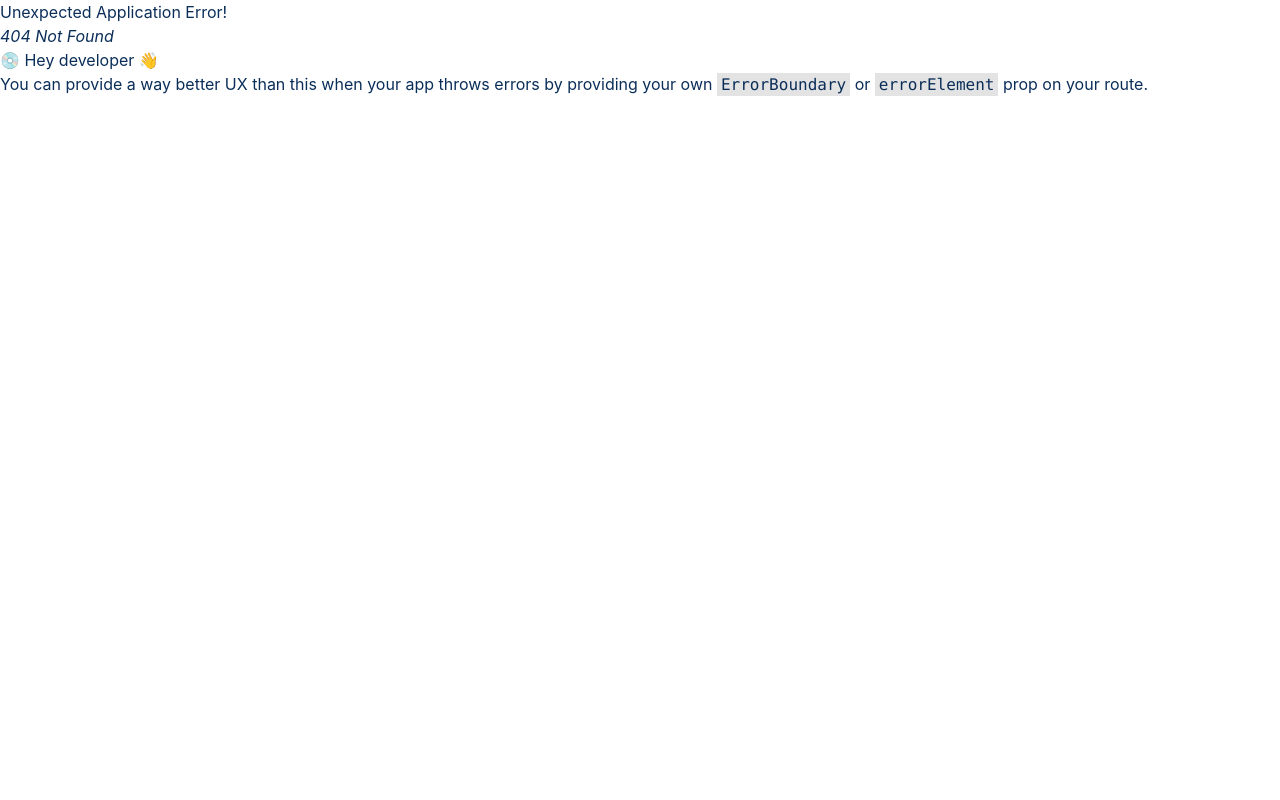
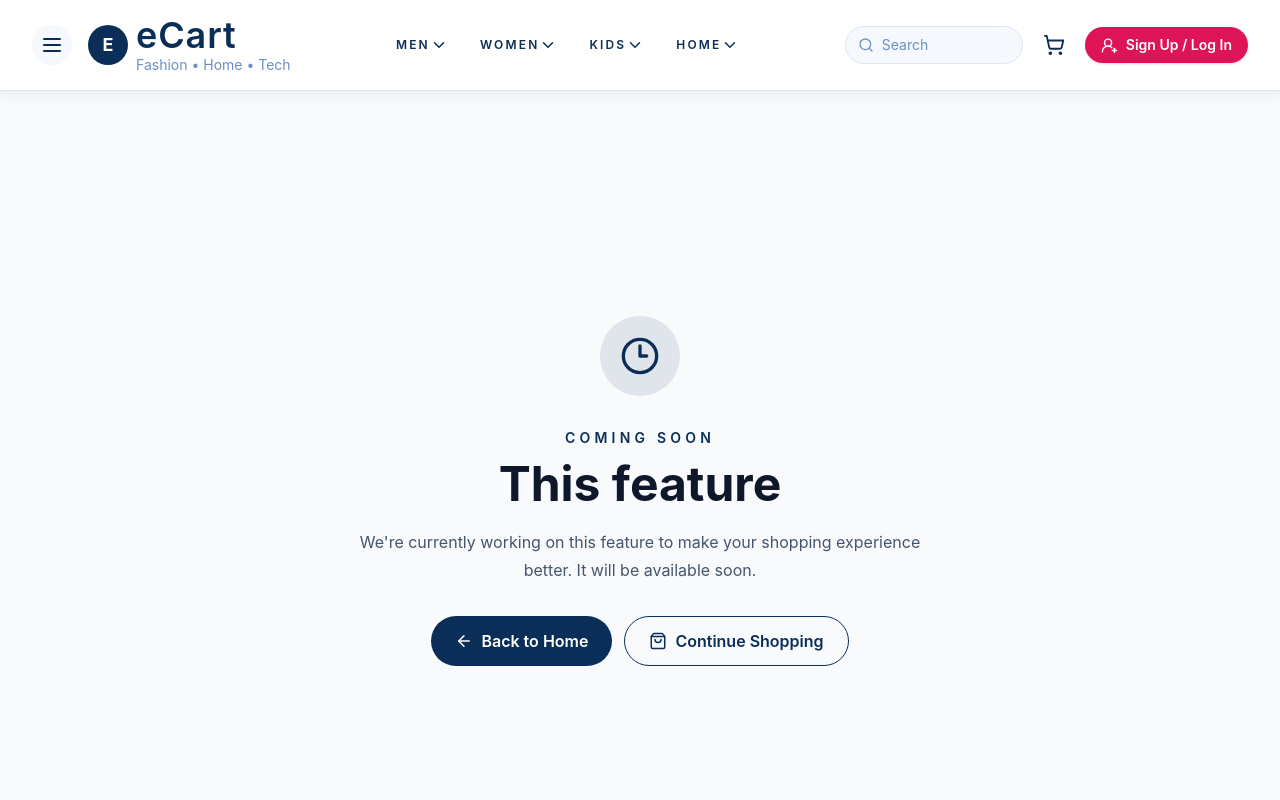
Before and after one commit to sachin-0203/eCart, a React (Vite) app in the folder frontend/: page /coming-soon in a window 1280 px wide. Before the commit this address had no page. Shown: the top 800 px of the page. Built offline with nearby package versions, Linux system fonts and the light colour scheme.

Commit message:
add cominSoonPage

```diff
--- a/frontend/src/components/cart/CartSummary.jsx
+++ b/frontend/src/components/cart/CartSummary.jsx
@@ -35,7 +35,7 @@ const CartSummary = () => {
       </div>
 
       <Link
-        to="/checkout"
+        to="/coming-soon?feature=Buy%20Now"
         className="mt-6 block rounded-lg bg-primary px-6 py-4 text-center font-semibold text-white"
       >
         Proceed to Checkout
--- a/frontend/src/components/sections/HeroSection.jsx
+++ b/frontend/src/components/sections/HeroSection.jsx
@@ -1,8 +1,10 @@
 import React from "react";
 import { ArrowRight, ShieldCheck, Sparkles, Star, Truck } from "lucide-react";
+import { useNavigate } from "react-router-dom";
 import heroImage from "../../assets/images/heroImg.jpg";
 
 const HeroSection = () => {
+  const navigate = useNavigate();
   const highlights = [
     { icon: Truck, title: "Fast delivery", text: "Across India in 24-48 hrs" },
     { icon: ShieldCheck, title: "Verified quality", text: "Trusted brands and products" },
@@ -33,11 +35,17 @@ const HeroSection = () => {
           </p>
 
           <div className="mt-8 flex flex-col gap-3 sm:flex-row sm:justify-center lg:justify-start">
-            <button className="inline-flex items-center justify-center gap-2 rounded-2xl bg-primary px-7 py-3.5 font-semibold text-white shadow-lg shadow-primary/20 transition-all duration-300 hover:-translate-y-1 hover:bg-primary-hover">
+            <button
+              className="inline-flex items-center justify-center gap-2 rounded-2xl bg-primary px-7 py-3.5 font-semibold text-white shadow-lg shadow-primary/20 transition-all duration-300 hover:-translate-y-1 hover:bg-primary-hover"
+              onClick={() => navigate("/shop/products")}
+            >
               Shop now
               <ArrowRight size={18} />
             </button>
-            <button className="rounded-2xl border border-border-color bg-white px-7 py-3.5 font-semibold text-text-primary transition-all duration-300 hover:border-primary hover:text-primary">
+            <button
+              className="rounded-2xl border border-border-color bg-white px-7 py-3.5 font-semibold text-text-primary transition-all duration-300 hover:border-primary hover:text-primary"
+              onClick={() => navigate("/shop/products")}
+            >
               Explore categories
             </button>
           </div>
--- /dev/null
+++ b/frontend/src/pages/ComingSoonPage.jsx
@@ -0,0 +1,56 @@
+import React from "react";
+import { Link, useLocation } from "react-router-dom";
+import { Clock3, ArrowLeft, ShoppingBag } from "lucide-react";
+
+const ComingSoonPage = () => {
+  const location = useLocation();
+
+  const feature = new URLSearchParams(location.search).get("feature");
+
+  return (
+    <main className="min-h-screen bg-slate-50 px-6 py-16 flex items-center justify-center">
+      <section className="w-full max-w-2xl text-center">
+
+        {/* Icon */}
+        <div className="mx-auto flex h-20 w-20 items-center justify-center rounded-full bg-primary/10">
+          <Clock3 size={40} className="text-primary" />
+        </div>
+
+        {/* Content */}
+        <p className="mt-8 text-sm font-semibold uppercase tracking-[0.3em] text-primary">
+          Coming Soon
+        </p>
+
+        <h1 className="mt-3 text-4xl font-bold text-slate-900 sm:text-5xl">
+          {feature || "This feature"}
+        </h1>
+
+        <p className="mx-auto mt-5 max-w-xl text-base leading-7 text-slate-600">
+          We're currently working on this feature to make your shopping
+          experience better. It will be available soon.
+        </p>
+
+        {/* Buttons */}
+        <div className="mt-8 flex flex-col justify-center gap-3 sm:flex-row">
+          <Link
+            to="/"
+            className="inline-flex items-center justify-center gap-2 rounded-full bg-primary px-6 py-3 font-semibold text-white transition hover:opacity-90"
+          >
+            <ArrowLeft size={18} />
+            Back to Home
+          </Link>
+
+          <Link
+            to="/shop/products"
+            className="inline-flex items-center justify-center gap-2 rounded-full border border-primary px-6 py-3 font-semibold text-primary transition hover:bg-primary hover:text-white"
+          >
+            <ShoppingBag size={18} />
+            Continue Shopping
+          </Link>
+        </div>
+      </section>
+    </main>
+  );
+};
+
+export default ComingSoonPage;
--- a/frontend/src/routes/index.jsx
+++ b/frontend/src/routes/index.jsx
@@ -18,6 +18,7 @@ import ElectronicHomepage from "../features/electronics/ElectronicHomepage";
 import Products from "../pages/product/ProductsPage";
 import ProductDetailsPage from "../pages/product/ProductDetailsPage";
 import CartPage from "../pages/cart/CartPage";
+import ComingSoonPage from "../pages/ComingSoonPage";
 
 const router = createBrowserRouter(
   createRoutesFromElements(
@@ -36,6 +37,7 @@ const router = createBrowserRouter(
         <Route path="electronics" element={<ElectronicHomepage />} />
       </Route>
       <Route path="cart" element={<CartPage />} />
+      <Route path="coming-soon" element={<ComingSoonPage />} />
     </Route>,
   ),
 );
```
